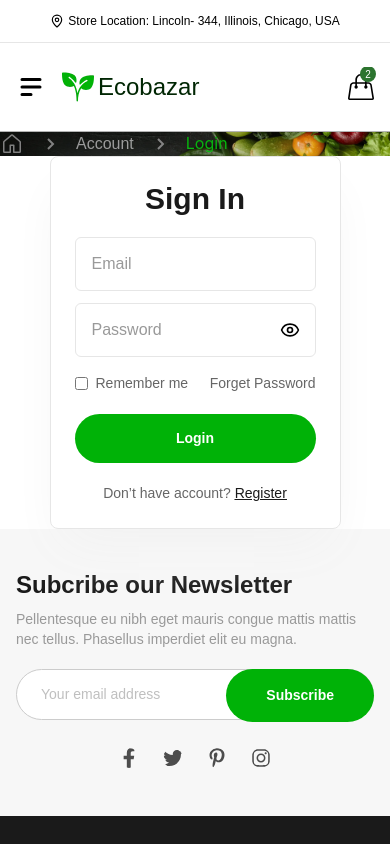
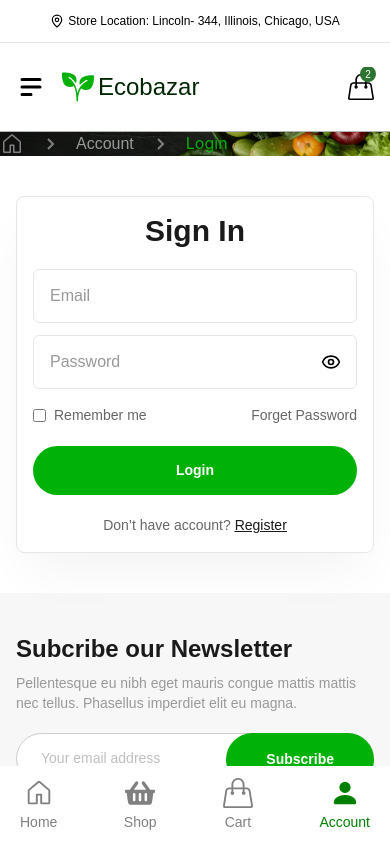
Before and after one commit to shayanabdullah/Eco-bazar, a React (Vite) app: page /login in a window 390 px wide. Shown: the top 844 px of the page. Built offline with nearby package versions, Linux system fonts and the light colour scheme.

Commit message:
fix some issue and made bottom nav

```diff
--- a/src/components/MiddleBar.jsx
+++ b/src/components/MiddleBar.jsx
@@ -213,7 +213,7 @@ const MiddleBar = () => {
 
           {/* mobile side bar */}
           <motion.div
-            className={`absolute top-0 max-w-[350px] w-full h-screen z-3 bg-white p-6 lg:hidden border-r border-gray-2 transition-all duration-300 overflow-y-scroll ${isMenuOpen ? "left-0" : "-left-full "}`}
+            className={`absolute top-0 max-w-[350px] w-full h-screen z-30 bg-white p-6 lg:hidden border-r border-gray-2 transition-all duration-300 overflow-y-scroll ${isMenuOpen ? "left-0" : "-left-full "}`}
             ref={menuRef}
           >
             {/* logo */}
--- /dev/null
+++ b/src/components/MobileBottomNav.jsx
@@ -0,0 +1,72 @@
+import React from "react";
+import { BsPersonFill, BsShop } from "react-icons/bs";
+import { FaShoppingBasket } from "react-icons/fa";
+import { GoHome } from "react-icons/go";
+import { NavLink } from "react-router";
+import { SlHandbag } from "react-icons/sl";
+const MobileBottomNav = () => {
+  return (
+    <section className="md:hidden">
+      <div className="fixed bottom-0 w-full py-3 px-5 bg-white flex items-center justify-between z-29">
+        <div className="home ">
+
+          <NavLink
+            to={"/"}
+            style={({ isActive }) => ({
+              color: isActive ? "green" : "#808080",
+              textDecoration: "none",
+            })}
+            className={'text-sm flex flex-col items-center justify-center gap-y-1 font-poppins font-medium capitalize'}
+          >
+             <GoHome className="text-3xl" />
+             home
+          </NavLink>
+        </div>
+
+        <div className="Shop ">
+          <NavLink
+            to={"/shop"}
+            style={({ isActive }) => ({
+              color: isActive ? "green" : "#808080",
+              textDecoration: "none",
+            })}
+            className={'text-sm flex flex-col items-center justify-center gap-y-1 font-poppins font-medium capitalize'}
+          >
+             <FaShoppingBasket className="text-3xl" />
+             Shop
+          </NavLink>
+        </div>
+        <div className="Cart ">
+          <NavLink
+            to={"/cart"}
+            style={({ isActive }) => ({
+              color: isActive ? "green" : "#808080",
+              textDecoration: "none",
+            })}
+            className={'text-sm flex flex-col items-center justify-center gap-y-1 font-poppins font-medium capitalize'}
+          >
+             <SlHandbag className="text-3xl" />
+             Cart
+          </NavLink>
+        </div>
+        <div className="account ">
+          <NavLink
+            to={"/login"}
+            style={({ isActive }) => ({
+              color: isActive ? "green" : "#808080",
+              textDecoration: "none",
+            })}
+            className={'text-sm flex flex-col items-center justify-center gap-y-1 font-poppins font-medium capitalize'}
+          >
+             <BsPersonFill  className="text-3xl" />
+             account
+          </NavLink>
+        </div>
+
+
+      </div>
+    </section>
+  );
+};
+
+export default MobileBottomNav;
--- a/src/components/layouts/MainLayouts.jsx
+++ b/src/components/layouts/MainLayouts.jsx
@@ -4,6 +4,7 @@ import TopBar from "../TopBar";
 import MiddleBar from "../MiddleBar";
 import Navber from "../Navber";
 import Footer from './../Footer';
+import MobileBottomNav from "../MobileBottomNav";
 
 const MainLayouts = () => {
   return (
@@ -14,6 +15,7 @@ const MainLayouts = () => {
         <Navber />
       </div>
       <Outlet />
+      <MobileBottomNav/>
       <Footer/>
     </>
   );
--- a/src/pages/Login.jsx
+++ b/src/pages/Login.jsx
@@ -42,8 +42,8 @@ const Login = () => {
             </div>
           </div>
 
-          <div className="main w-full md:py-20 flex flex-col justify-center items-center">
-            <div className="p-6 shadow-2xl border border-gray-1 shadow-[#F2F2F2] mx-auto rounded-lg">
+          <div className="main w-full md:py-20 py-10 flex flex-col justify-center md:items-center px-4 md:px-0">
+            <div className="p-4 md:p-6 shadow-2xl border border-gray-1 shadow-[#F2F2F2]  rounded-lg">
               <div className="text pb-5 text-center">
                 <h2 className="font-poppins font-semibold text-3xl text-gray-9">
                   Sign In
```
